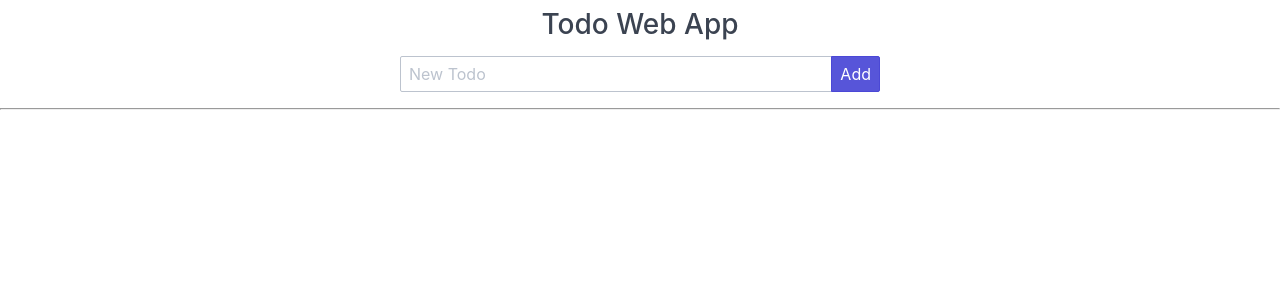
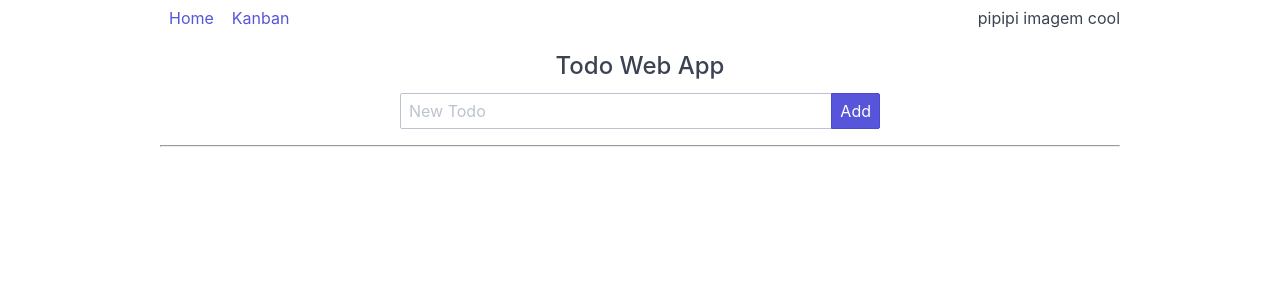
Before and after one commit to ThyagoMac/todo-webapp, a Vue app: page / in a window 1280 px wide. Shown: the top 300 px of the page. Built offline with nearby package versions, Linux system fonts and the light colour scheme.

Commit message:
implementacao do vue-router + instalacao do vuex

```diff
--- a/package.json
+++ b/package.json
@@ -10,7 +10,9 @@
   "dependencies": {
     "core-js": "^3.6.5",
     "spectre.css": "^0.5.9",
-    "vue": "^2.6.11"
+    "vue": "^2.6.11",
+    "vue-router": "^3.4.5",
+    "vuex": "^3.5.1"
   },
   "devDependencies": {
     "@vue/cli-plugin-babel": "~4.5.0",
--- a/src/App.vue
+++ b/src/App.vue
@@ -1,77 +1,18 @@
 <template>
   <div id="app">
-    <div class="container grid-xs py-2">
-      <h3 class="title">Todo Web App</h3>
-      <form @submit.prevent="addTodo(todo)">
-        <div class="input-group">
-          <input type="text" class="form-input" placeholder="New Todo" v-model="todo.description">
-          <button class="btn btn-primary input-group-btn">Add</button>
-        </div>
-      </form>
+
+    <div class="container grid-lg">
+      <header class="navbar">
+        <section class="navbar-section">
+          <router-link to="/" class="btn btn-link">Home</router-link>
+          <router-link to="/Kanban" class="btn btn-link">Kanban</router-link>
+        </section>
+        <section class="navbar-center">
+          pipipi imagem cool
+        </section>
+      </header>
+      <router-view class="pt-2"/>
     </div>
-      <hr>
-      <div class="todo-list">
-        <Todo v-for="todo in todos" :key="todo.id" :todoComp="todo" @toggle="toggleTodo(todo)" @remove="removeTodo" @update="updateTodo"/>
-      </div>
 
   </div>
 </template>
-
-<script>
-
-import  Todo from './components/todo'
-
-export default {
-  name: 'App',
-  components: { Todo },
-  data() {
-    return {
-      todos: [],
-      todo: { checked: false}
-    }
-  },
-  methods: {
-    toggleTodo(todo){
-      const index = this.todos.findIndex(todos => todos.id === todo.id);
-      if (index > -1){
-        const checked = !this.todos[index].checked;
-        this.$set(this.todos, index, {...this.todos[index], checked});
-        //this.todos[index].checked = checked;
-      }
-
-    },
-    addTodo(todo){
-      if(todo.id){
-        this.todo = {checked: false};
-      } else {
-        todo.id = Date.now();
-        this.todos.push(todo);
-        this.todo = {checked: false};
-      }
-    },
-    removeTodo(todo){
-      const index = this.todos.findIndex(todos => todos.id === todo.id);
-      if(index > -1){
-        this.$delete(this.todos, index);
-        //this.todos.splice(index,1);
-
-      }
-    },
-    updateTodo(todo){
-      //const index = this.todos.findIndex(todos => todos.id === todo.id);
-      this.todo = todo;
-
-    }
-  },
-}
-</script>
-
-<style scoped>
-.title{
-  text-align: center;
-}
-.todo-list{
-  padding-top: 2em;
-}
-
-</style>
--- a/src/main.js
+++ b/src/main.js
@@ -5,8 +5,11 @@ import 'spectre.css/dist/spectre.min.css';
 import 'spectre.css/dist/spectre-icons.min.css';
 //import 'spectre.css/dist/spectre-icons.mim.css'
 
+import router from '@/router';
+
 Vue.config.productionTip = false
 
 new Vue({
   render: h => h(App),
+  router
 }).$mount('#app')
--- /dev/null
+++ b/src/router/index.js
@@ -0,0 +1,24 @@
+import Vue from 'vue';
+import Router from 'vue-router';
+
+import Home from '@/views/Home';
+import Kanban from '@/views/kanban/Kanban';
+
+Vue.use(Router);
+
+const routes= [
+    {
+        name: 'home',
+        path: '/',
+        component: Home
+    },
+    {
+        name: 'kanban',
+        path: '/kanban',
+        component: Kanban
+    },
+]
+
+const router = new Router({ routes });
+
+export default router;
--- /dev/null
+++ b/src/views/Home.vue
@@ -0,0 +1,76 @@
+<template>
+    <div>
+        <div class="container grid-xs py-2">
+        <h4 class="title">Todo Web App</h4>
+        <form @submit.prevent="addTodo(todo)">
+            <div class="input-group">
+            <input type="text" class="form-input" placeholder="New Todo" v-model="todo.description">
+            <button class="btn btn-primary input-group-btn">Add</button>
+            </div>
+        </form>
+        </div>
+        <hr>
+        <div class="todo-list">
+        <Todo v-for="todo in todos" :key="todo.id" :todoComp="todo" @toggle="toggleTodo(todo)" @remove="removeTodo" @update="updateTodo"/>
+        </div>
+    </div>
+</template>
+
+<script>
+
+import Todo from '@/components/todo'
+
+export default {
+  name: 'App',
+  components: { Todo },
+  data() {
+    return {
+      todos: [],
+      todo: { checked: false}
+    }
+  },
+  methods: {
+    toggleTodo(todo){
+      const index = this.todos.findIndex(todos => todos.id === todo.id);
+      if (index > -1){
+        const checked = !this.todos[index].checked;
+        this.$set(this.todos, index, {...this.todos[index], checked});
+        //this.todos[index].checked = checked;
+      }
+
+    },
+    addTodo(todo){
+      if(todo.id){
+        this.todo = {checked: false};
+      } else {
+        todo.id = Date.now();
+        this.todos.push(todo);
+        this.todo = {checked: false};
+      }
+    },
+    removeTodo(todo){
+      const index = this.todos.findIndex(todos => todos.id === todo.id);
+      if(index > -1){
+        this.$delete(this.todos, index);
+        //this.todos.splice(index,1);
+
+      }
+    },
+    updateTodo(todo){
+      //const index = this.todos.findIndex(todos => todos.id === todo.id);
+      this.todo = todo;
+
+    }
+  },
+}
+</script>
+
+<style scoped>
+.title{
+  text-align: center;
+}
+.todo-list{
+  padding-top: 2em;
+}
+
+</style>
--- /dev/null
+++ b/src/views/kanban/Kanban.vue
@@ -0,0 +1,5 @@
+<template>
+    <div>
+        KANBAN page
+    </div>
+</template>
```
Also changed, not shown: 1 other file (tests, documents, lock files or other folders).
